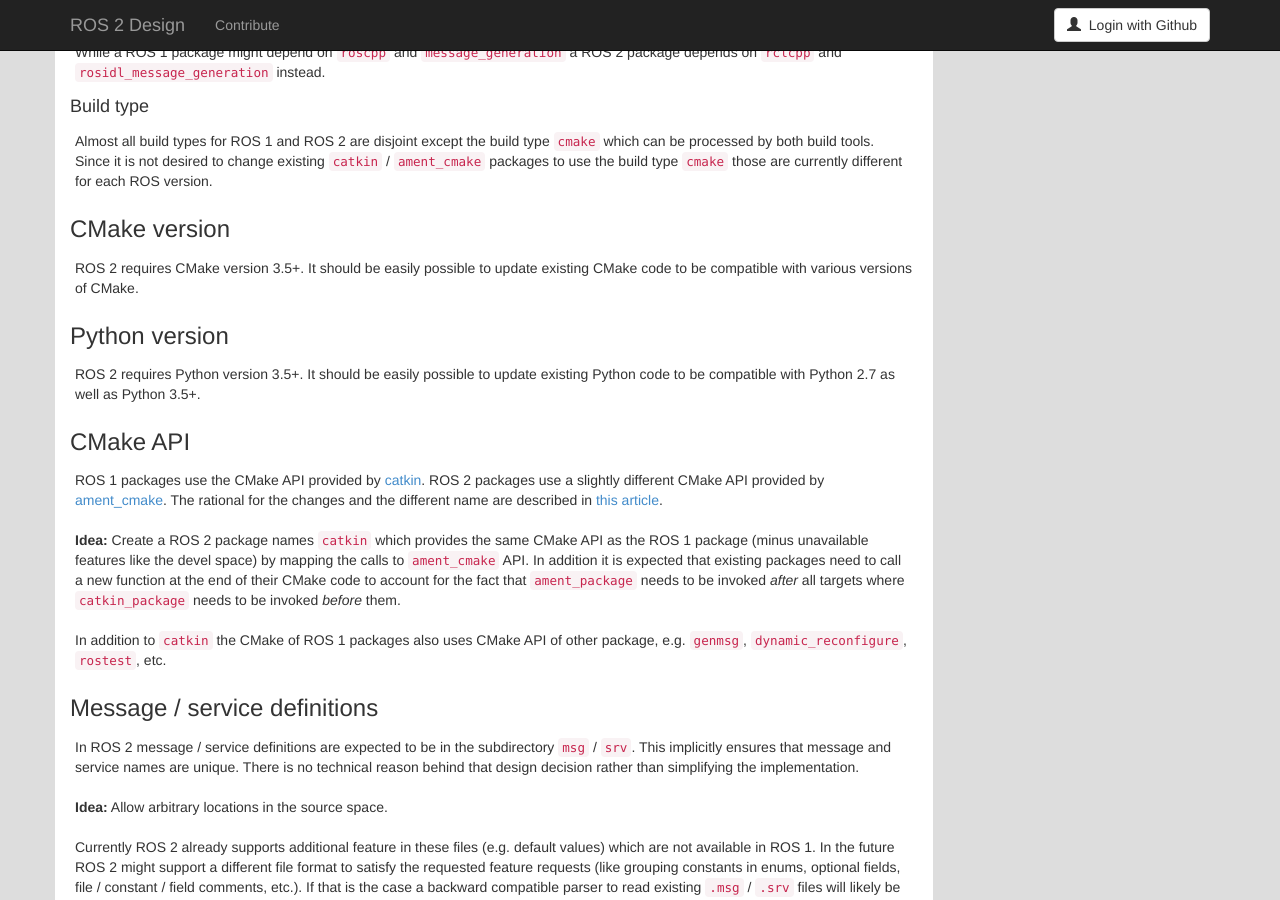
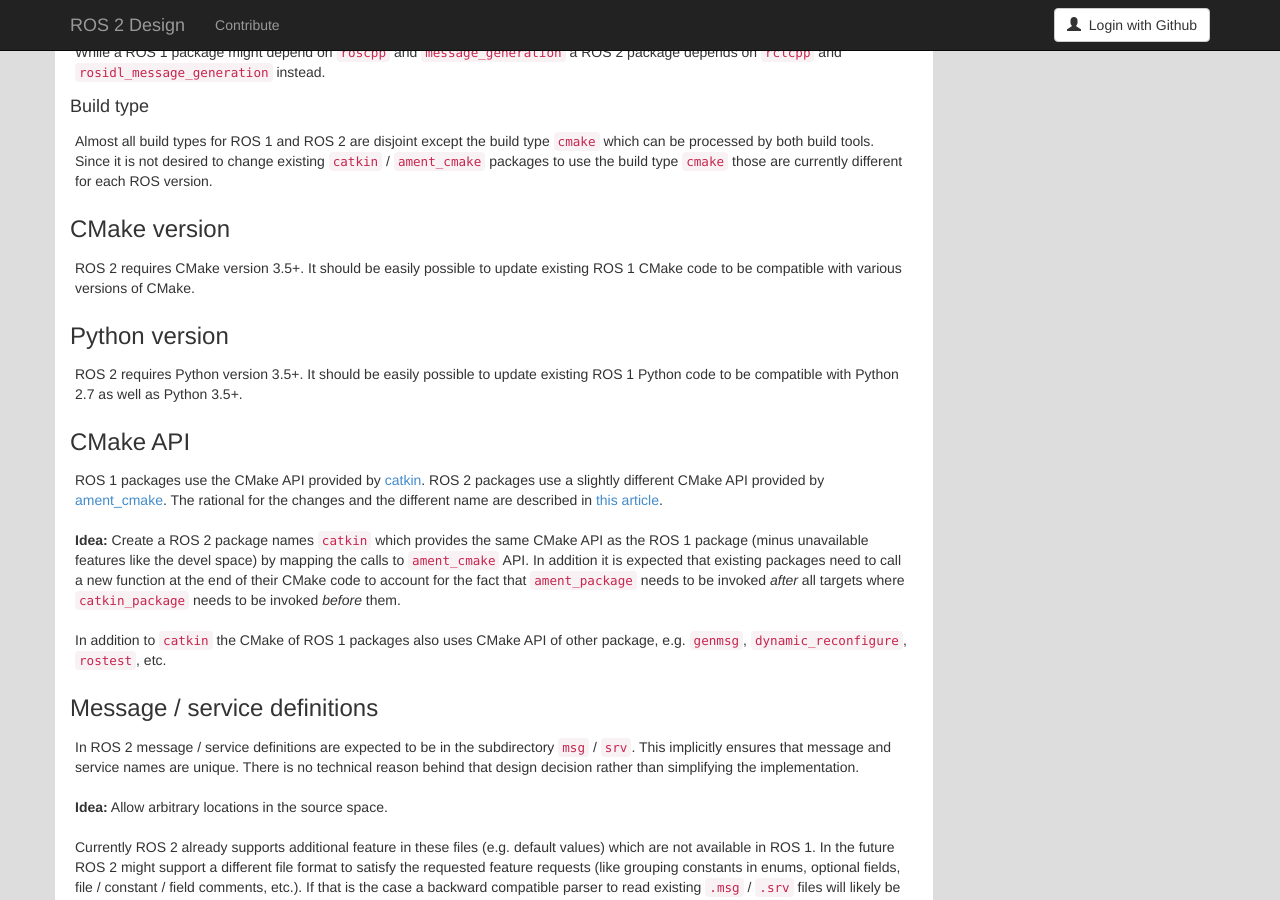
Before and after one commit to ros2/design, a Jekyll site: the page built from articles/200_coexistence_and_migration.md, in a window 1280 px wide and 900 px high, scrolled down 1723 px. Built offline with Jekyll 4.4.1, drawn with Linux system fonts in a browser that asks for light colours; nearby versions of some CDN libraries.

Commit message:
clarify what could be updated

```diff
--- a/articles/200_coexistence_and_migration.md
+++ b/articles/200_coexistence_and_migration.md
@@ -103,12 +103,12 @@
 ### CMake version
 
 ROS 2 requires CMake version 3.5+.
-It should be easily possible to update existing CMake code to be compatible with various versions of CMake.
+It should be easily possible to update existing ROS 1 CMake code to be compatible with various versions of CMake.
 
 ### Python version
 
 ROS 2 requires Python version 3.5+.
-It should be easily possible to update existing Python code to be compatible with Python 2.7 as well as Python 3.5+.
+It should be easily possible to update existing ROS 1 Python code to be compatible with Python 2.7 as well as Python 3.5+.
 
 ### CMake API
 
```
